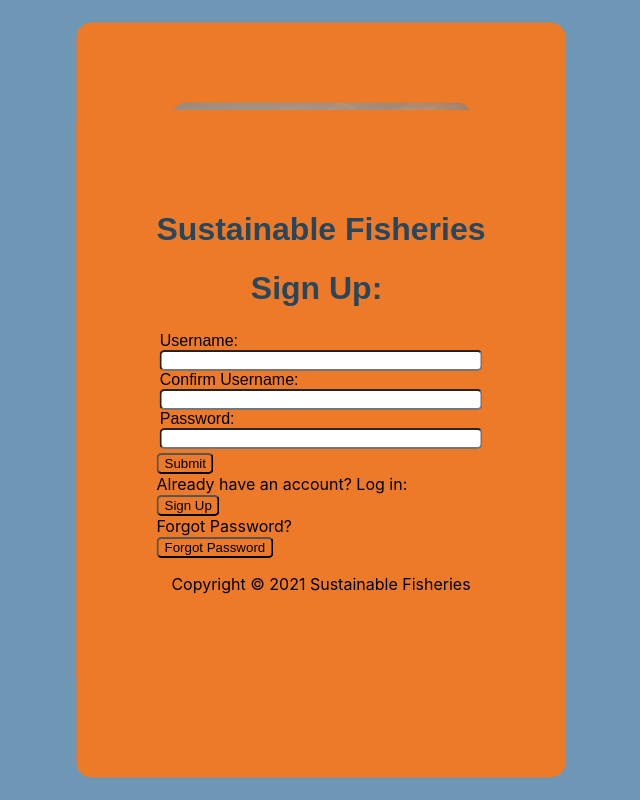
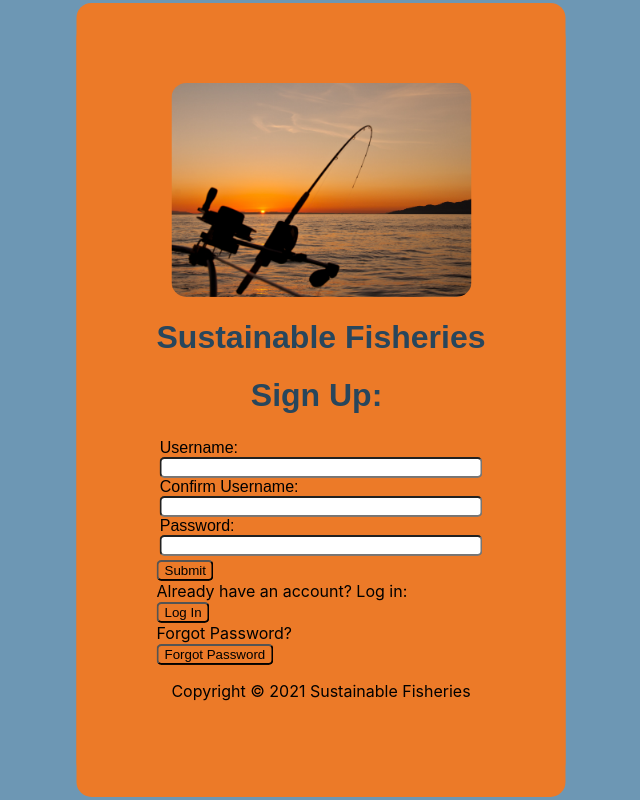
Before and after one commit to vinceduarte/26142group53, a React (Create React App) app in the folder sustainable-fisheries/: page /signup in a window 1280 px wide. Shown: the whole page, without its empty margins (319-959 px from the left). Built offline with nearby package versions, Linux system fonts and the light colour scheme.

Commit message:
added unit testing, added image to all pages to fix loading issue

```diff
--- a/sustainable-fisheries/src/components/Forgot/Forgot.js
+++ b/sustainable-fisheries/src/components/Forgot/Forgot.js
@@ -1,11 +1,14 @@
 import React from 'react';
 import './Forgot.css'
+import logo from '../fish.jpg';
+console.log(logo);
 
 
 export default function Forgot() {
     return (
 
         <div className="login-wrapper center">
+        <img src={logo} alt="Logo" width="200"/>
 
 
             <form>
@@ -33,9 +36,7 @@ export default function Forgot() {
                 </div>
             </form>
 
-            <footer id="main-footer">
-            <p>Copyright &copy; 2021 Sustainable Fisheries</p>
-            </footer>
+
         </div>
 
 
--- a/sustainable-fisheries/src/components/Login/Login.js
+++ b/sustainable-fisheries/src/components/Login/Login.js
@@ -1,5 +1,5 @@
 import React from 'react';
-import logo from './fish.jpg';
+import logo from '../fish.jpg';
 import './Login.css'
 
 console.log(logo);
--- a/sustainable-fisheries/src/components/SignUp/SignUp.js
+++ b/sustainable-fisheries/src/components/SignUp/SignUp.js
@@ -1,11 +1,14 @@
 import React from 'react';
 import './SignUp.css'
+import logo from '../fish.jpg';
+console.log(logo);
 
 
 export default function SignUp() {
     return (
 
         <div className="login-wrapper center">
+        <img src={logo} alt="Logo" width="200"/>
 
 
             <form>
@@ -29,7 +32,7 @@ export default function SignUp() {
                 </div>
                 Already have an account? Log in:
                 <div className="button">
-                    <button type="submit">Sign Up</button>
+                    <button type="submit">Log In</button>
                 </div>
                 Forgot Password?
                 <div className="button">
```
Also changed, not shown: sustainable-fisheries/src/components/fish.jpg (renamed from sustainable-fisheries/src/components/Login/fish.jpg), 1 other file (tests, documents, lock files or other folders).
